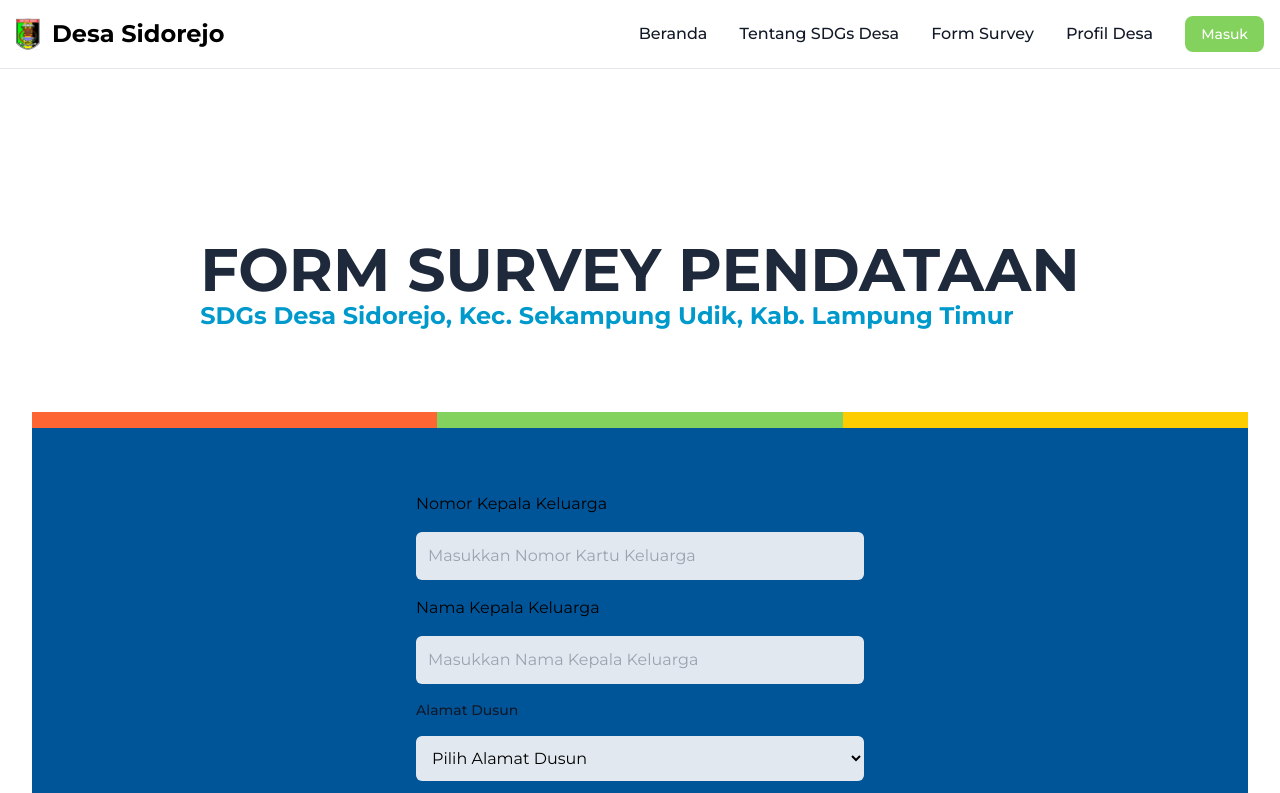
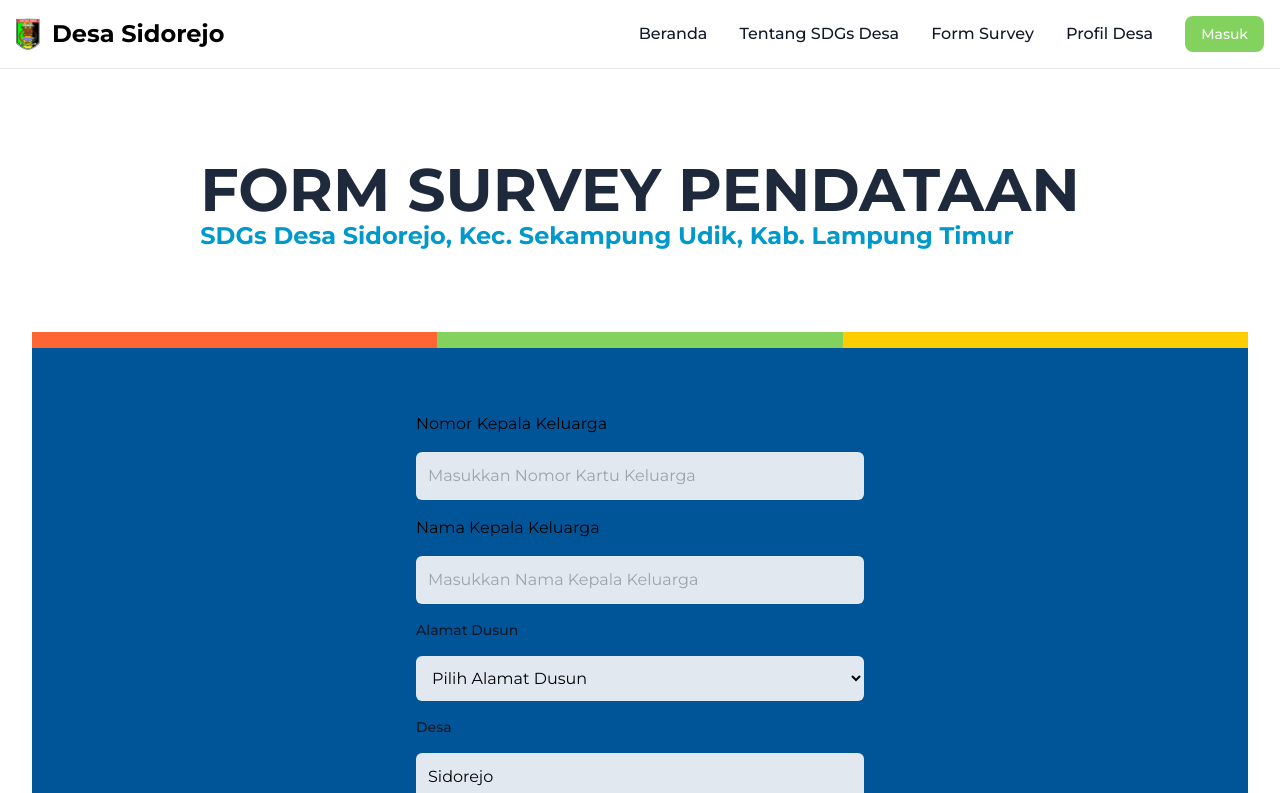
Before and after one commit to yondikavl/Website-SDGS-Sidorejo, a Next.js app: page /kuesioner in a window 1280 px wide. Shown: the top 793 px of the page. Built offline with nearby package versions, Linux system fonts and the light colour scheme.

Commit message:
update 05/12/23 09:41

```diff
--- a/src/app/kuesioner/page.jsx
+++ b/src/app/kuesioner/page.jsx
@@ -7,7 +7,7 @@ export const metadata = {
 const page = () => {
   return (
     <main className="bg-white min-h-screen">
-      <div className="flex pt-56 pb-12 md:pt-40 md:pb-0 flex-col md:flex-row items-center justify-center gap-6">
+      <div className="flex pt-20 pb-12 md:pt-20 md:pb-0 flex-col md:flex-row items-center justify-center gap-6">
         <div className="text-left px-4 md:py-20 flex flex-col">
           <h1 className="font-bold text-slate-800 text-2xl md:text-6xl">
             FORM SURVEY PENDATAAN
```
